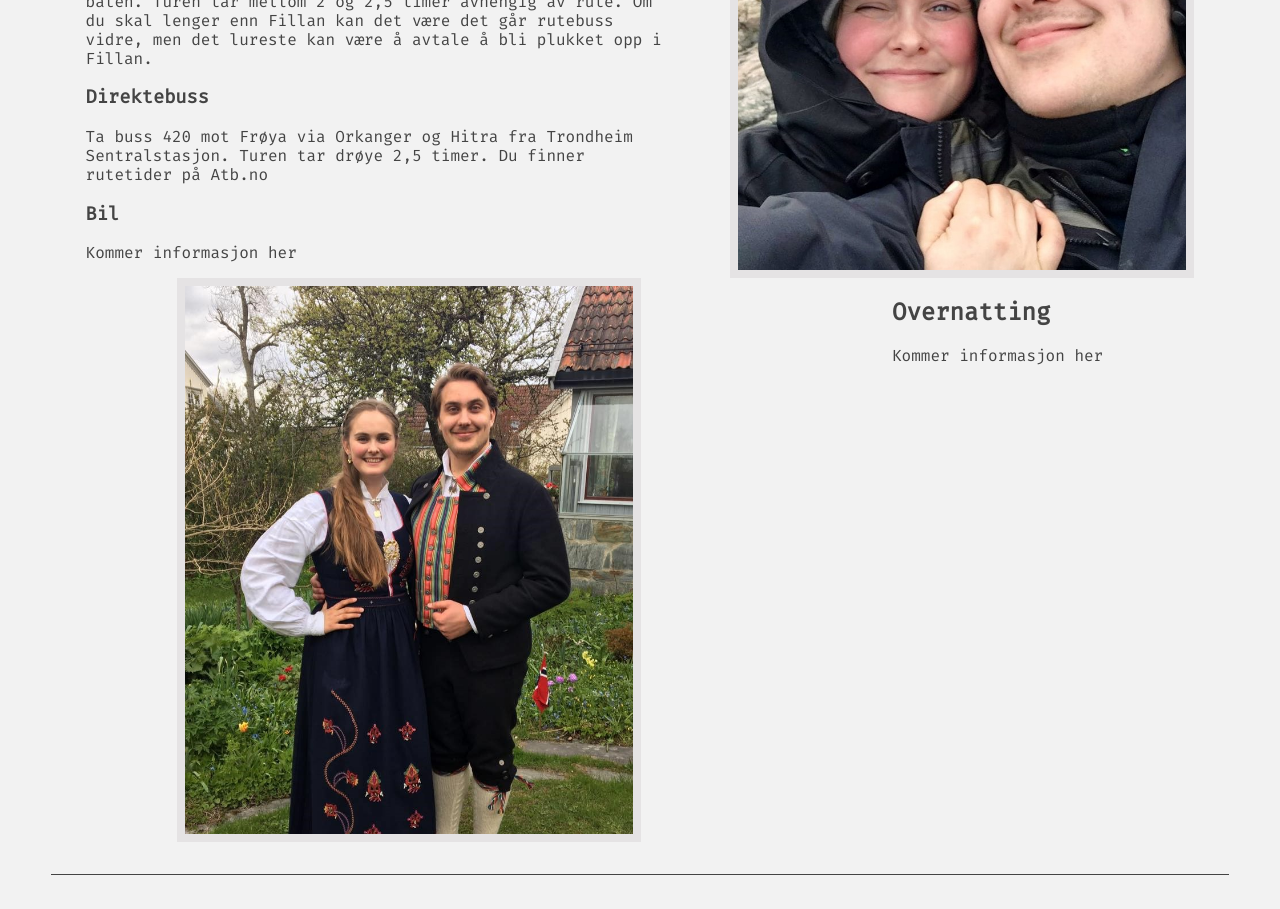
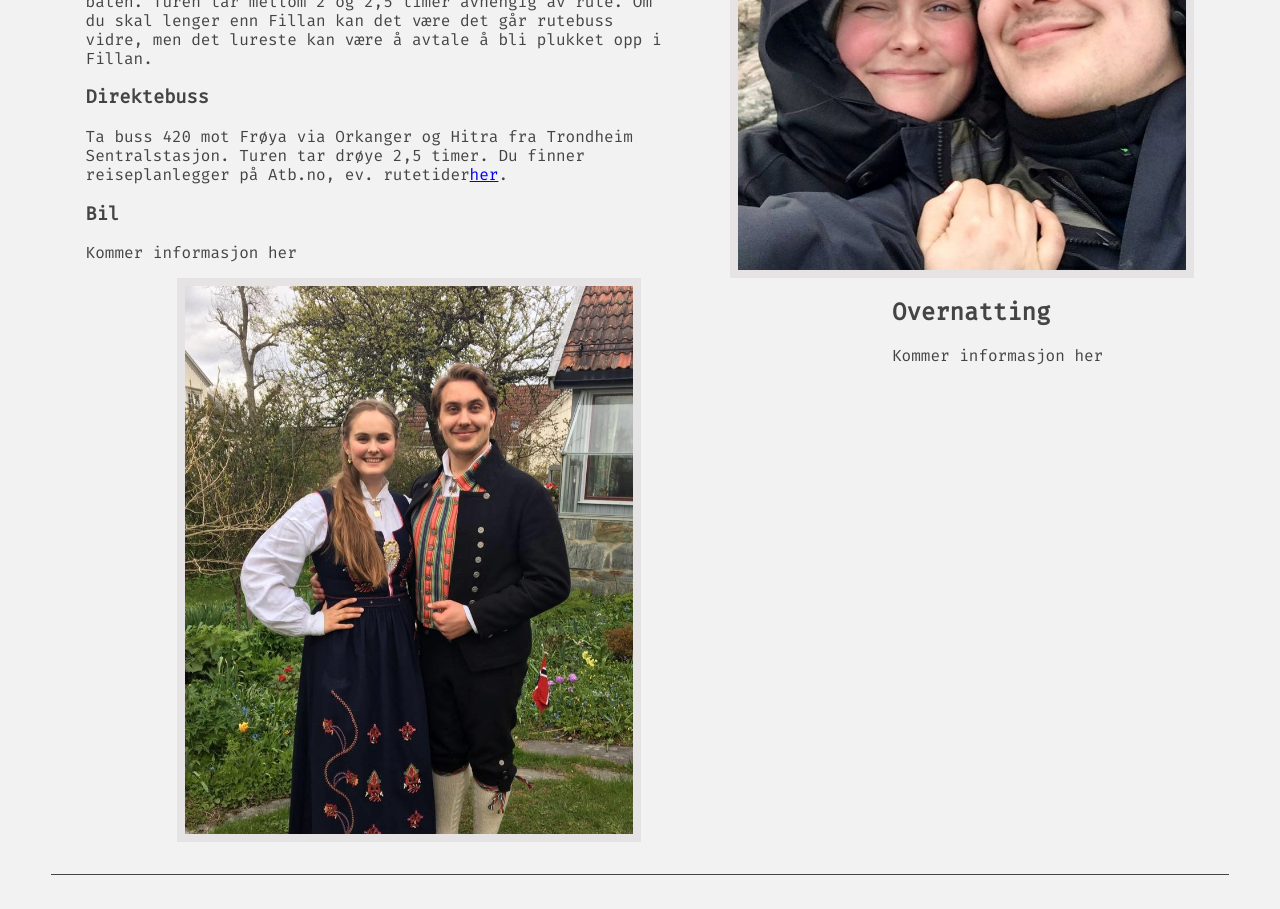
Before and after one commit to melhoos/gudrunogsimon, a React (Create React App) app: page / in a window 1280 px wide. Shown: the part 1160-2069 px from the top of the page. Built offline with nearby package versions, Linux system fonts and the light colour scheme.

Commit message:
Update Travel.jsx

```diff
--- a/src/Travel.jsx
+++ b/src/Travel.jsx
@@ -25,8 +25,17 @@ const Travel = () => {
             Direktebuss
           </h3>
           <p>
-            Ta buss 420 mot Frøya via Orkanger og Hitra fra Trondheim Sentralstasjon. Turen tar drøye 2,5 timer. Du finner rutetider på Atb.no
+            Ta buss 420 mot Frøya via Orkanger og Hitra fra Trondheim Sentralstasjon. Turen tar drøye 2,5 timer. Du finner reiseplanlegger på Atb.no, ev. rutetider
+            <a
+              href="https://www.atb.no/getfile.php/1396300-1653459129/Rutetabeller/22_region_sommer/AtB_Linje420.pdf"
+              target="_blank"
+              rel="noopener noreferrer"
+            >
+            her
+            </a>
+            .
           </p>
+
           <h3>
             Bil
           </h3>
```
